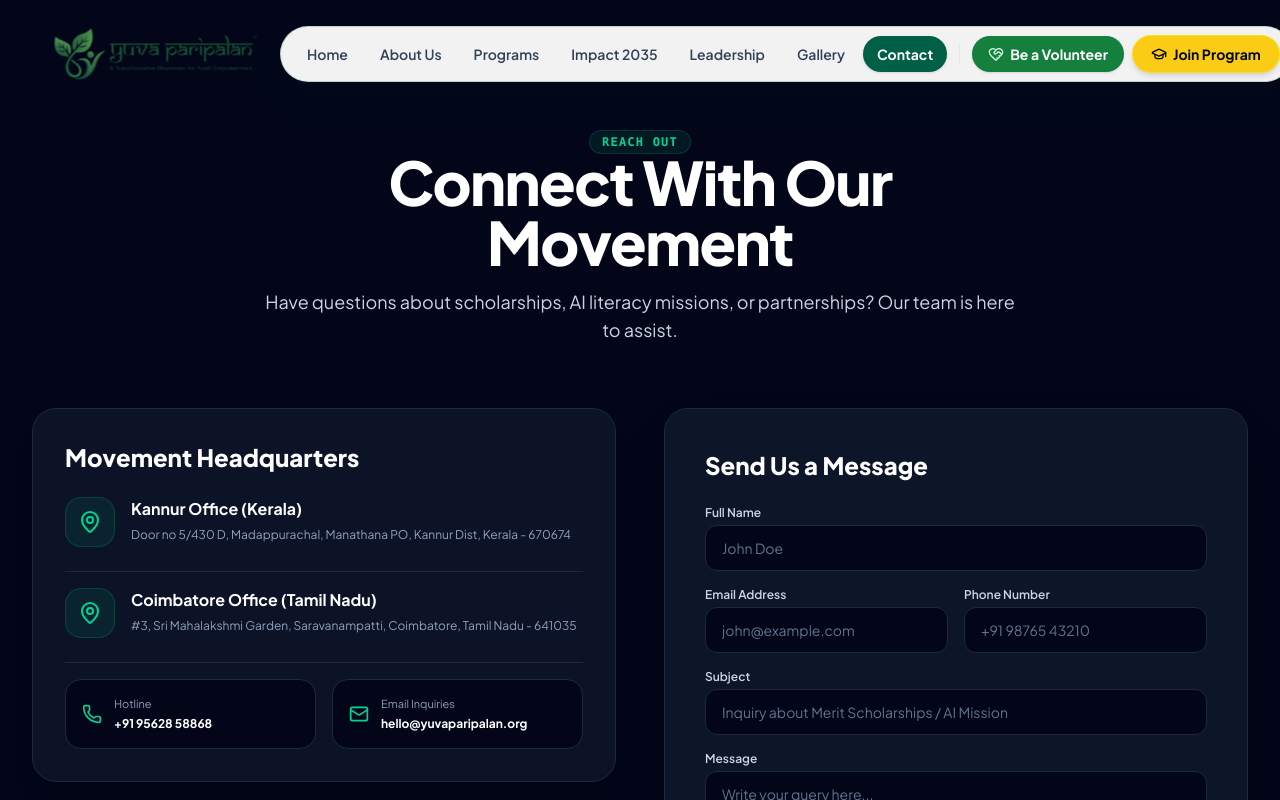
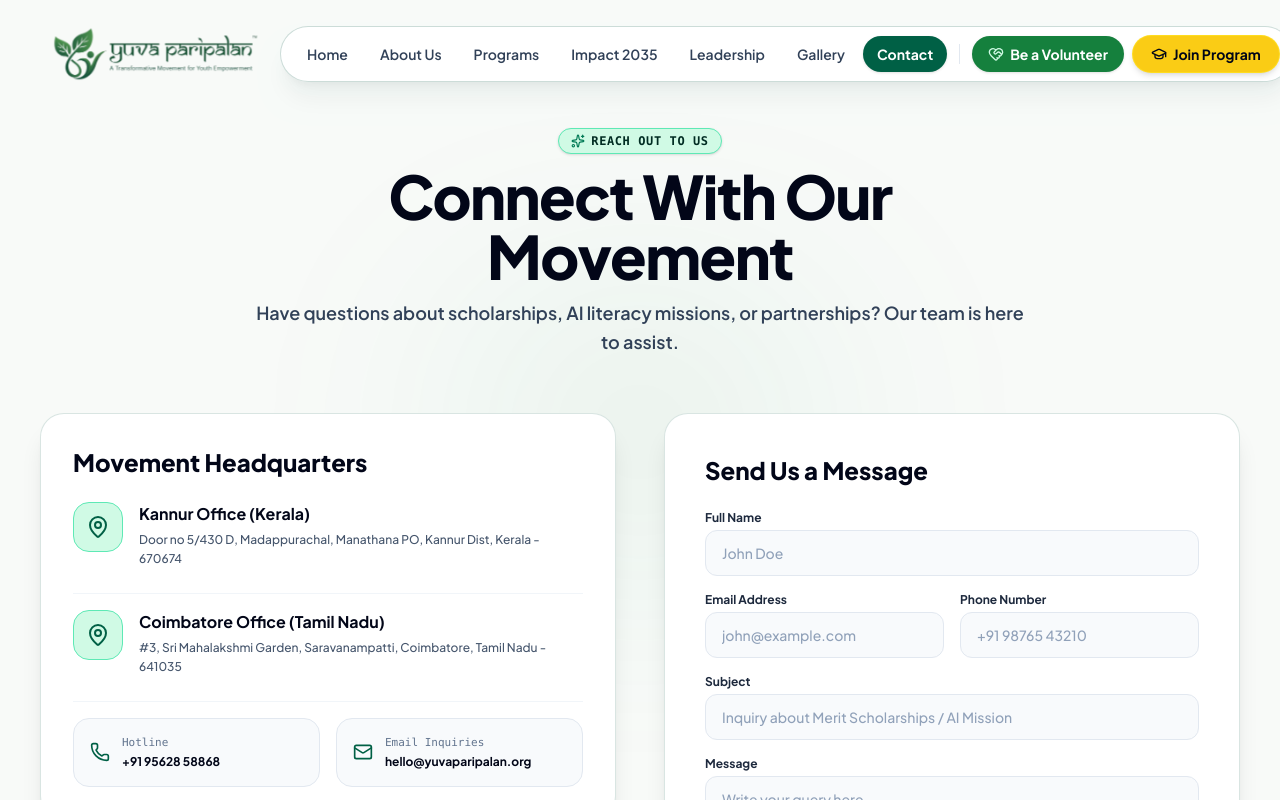
Before and after one commit to BSDigitalLab/yuvaparipalan_foundation-web, a React (Vite) app: page /contact in a window 1280 px wide. Shown: the top 800 px of the page. Built offline with nearby package versions, Linux system fonts and the light colour scheme.

Commit message:
fix: update Contact, Volunteer, and Partner pages to light botanical brochure background theme

```diff
--- a/src/pages/ContactPage.tsx
+++ b/src/pages/ContactPage.tsx
@@ -5,7 +5,7 @@ import { zodResolver } from '@hookform/resolvers/zod';
 import { z } from 'zod';
 import { FadeIn } from '../components/motion/FadeIn';
 import { Button } from '../components/ui/Button';
-import { MapPin, Phone, Mail, Globe, Send, CheckCircle2, Clock } from 'lucide-react';
+import { MapPin, Phone, Mail, Send, CheckCircle2, Clock, Sparkles } from 'lucide-react';
 import confetti from 'canvas-confetti';
 
 const contactSchema = z.object({
@@ -44,78 +44,88 @@ export const ContactPage: React.FC = () => {
         description="Get in touch with Yuvaparipalan Foundation headquarters in Kannur (Kerala) & Coimbatore (Tamil Nadu)."
       />
 
-      <div className="pt-32 pb-24 bg-slate-950">
-        <div className="max-w-7xl mx-auto px-4 sm:px-6 lg:px-8">
+      <div className="pt-24 sm:pt-32 pb-20 sm:pb-24 bg-[#f8faf8] relative overflow-hidden">
+        {/* Background Ambient Radial Lighting */}
+        <div
+          className="absolute top-1/6 left-1/2 -translate-x-1/2 w-[800px] h-[500px] pointer-events-none opacity-20"
+          style={{
+            background: 'radial-gradient(circle, rgba(21, 128, 61, 0.35) 0%, rgba(16, 185, 129, 0.08) 50%, transparent 80%)',
+            filter: 'blur(80px)',
+          }}
+        />
+
+        <div className="max-w-[1440px] mx-auto px-4 sm:px-6 lg:px-10 relative z-10">
           <FadeIn direction="up">
-            <div className="text-center max-w-3xl mx-auto mb-16 space-y-4">
-              <span className="text-xs font-mono font-semibold tracking-widest text-emerald-400 uppercase bg-emerald-500/10 px-3 py-1 rounded-full border border-emerald-500/20">
-                Reach Out
-              </span>
-              <h1 className="font-heading text-4xl sm:text-6xl font-extrabold text-white tracking-tight">
+            <div className="text-center max-w-3xl mx-auto mb-14 space-y-3">
+              <div className="inline-flex items-center gap-1.5 px-3 py-1 rounded-full bg-emerald-100 text-emerald-950 border border-emerald-300 text-xs font-mono font-bold uppercase tracking-wider shadow-sm">
+                <Sparkles className="w-3.5 h-3.5 text-emerald-700" />
+                <span>Reach Out To Us</span>
+              </div>
+              <h1 className="font-heading text-4xl sm:text-6xl font-black text-slate-950 tracking-tight">
                 Connect With Our Movement
               </h1>
-              <p className="text-slate-300 text-base sm:text-lg">
+              <p className="text-slate-700 text-base sm:text-lg font-semibold leading-relaxed">
                 Have questions about scholarships, AI literacy missions, or partnerships? Our team is here to assist.
               </p>
             </div>
           </FadeIn>
 
-          <div className="grid grid-cols-1 lg:grid-cols-2 gap-12">
+          <div className="grid grid-cols-1 lg:grid-cols-2 gap-8 lg:gap-12">
             {/* Contact Information & Office Cards */}
             <FadeIn direction="left">
-              <div className="space-y-8">
-                <div className="p-8 rounded-3xl bg-slate-900/80 border border-slate-800 space-y-6 shadow-xl">
-                  <h3 className="font-heading font-extrabold text-2xl text-white">Movement Headquarters</h3>
+              <div className="space-y-6">
+                <div className="p-8 rounded-3xl bg-white border border-emerald-900/15 space-y-6 shadow-xl text-left">
+                  <h3 className="font-heading font-extrabold text-2xl text-slate-950">Movement Headquarters</h3>
 
-                  <div className="space-y-6 text-sm text-slate-300">
+                  <div className="space-y-6 text-sm text-slate-700">
                     <div className="flex items-start gap-4">
-                      <div className="p-3 rounded-2xl bg-emerald-500/10 border border-emerald-500/20 shrink-0">
-                        <MapPin className="w-6 h-6 text-emerald-400" />
+                      <div className="p-3 rounded-2xl bg-emerald-100 text-emerald-800 border border-emerald-300 shrink-0">
+                        <MapPin className="w-6 h-6 text-emerald-800" />
                       </div>
                       <div>
-                        <strong className="text-white text-base block">Kannur Office (Kerala)</strong>
-                        <p className="text-xs text-slate-400 mt-1 leading-relaxed">
+                        <strong className="text-slate-950 text-base block font-bold">Kannur Office (Kerala)</strong>
+                        <p className="text-xs text-slate-600 mt-1 leading-relaxed font-medium">
                           Door no 5/430 D, Madappurachal, Manathana PO, Kannur Dist, Kerala - 670674
                         </p>
                       </div>
                     </div>
 
-                    <div className="flex items-start gap-4 pt-4 border-t border-slate-800">
-                      <div className="p-3 rounded-2xl bg-emerald-500/10 border border-emerald-500/20 shrink-0">
-                        <MapPin className="w-6 h-6 text-emerald-400" />
+                    <div className="flex items-start gap-4 pt-4 border-t border-slate-100">
+                      <div className="p-3 rounded-2xl bg-emerald-100 text-emerald-800 border border-emerald-300 shrink-0">
+                        <MapPin className="w-6 h-6 text-emerald-800" />
                       </div>
                       <div>
-                        <strong className="text-white text-base block">Coimbatore Office (Tamil Nadu)</strong>
-                        <p className="text-xs text-slate-400 mt-1 leading-relaxed">
+                        <strong className="text-slate-950 text-base block font-bold">Coimbatore Office (Tamil Nadu)</strong>
+                        <p className="text-xs text-slate-600 mt-1 leading-relaxed font-medium">
                           #3, Sri Mahalakshmi Garden, Saravanampatti, Coimbatore, Tamil Nadu - 641035
                         </p>
                       </div>
                     </div>
 
-                    <div className="grid grid-cols-1 sm:grid-cols-2 gap-4 pt-4 border-t border-slate-800">
-                      <a href="tel:+919562858868" className="p-4 rounded-2xl bg-slate-950 border border-slate-800 hover:border-emerald-500/40 transition-colors flex items-center gap-3">
-                        <Phone className="w-5 h-5 text-emerald-400" />
+                    <div className="grid grid-cols-1 sm:grid-cols-2 gap-4 pt-4 border-t border-slate-100">
+                      <a href="tel:+919562858868" className="p-4 rounded-2xl bg-slate-50 border border-slate-200 hover:border-emerald-500 transition-colors flex items-center gap-3">
+                        <Phone className="w-5 h-5 text-emerald-800" />
                         <div>
-                          <span className="text-[11px] text-slate-400 block">Hotline</span>
-                          <strong className="text-xs text-white">+91 95628 58868</strong>
+                          <span className="text-[11px] text-slate-500 block font-mono">Hotline</span>
+                          <strong className="text-xs text-slate-950 font-bold">+91 95628 58868</strong>
                         </div>
                       </a>
 
-                      <a href="mailto:hello@yuvaparipalan.org" className="p-4 rounded-2xl bg-slate-950 border border-slate-800 hover:border-emerald-500/40 transition-colors flex items-center gap-3">
-                        <Mail className="w-5 h-5 text-emerald-400" />
+                      <a href="mailto:hello@yuvaparipalan.org" className="p-4 rounded-2xl bg-slate-50 border border-slate-200 hover:border-emerald-500 transition-colors flex items-center gap-3">
+                        <Mail className="w-5 h-5 text-emerald-800" />
                         <div>
-                          <span className="text-[11px] text-slate-400 block">Email Inquiries</span>
-                          <strong className="text-xs text-white">hello@yuvaparipalan.org</strong>
+                          <span className="text-[11px] text-slate-500 block font-mono">Email Inquiries</span>
+                          <strong className="text-xs text-slate-950 font-bold">hello@yuvaparipalan.org</strong>
                         </div>
                       </a>
                     </div>
                   </div>
                 </div>
 
-                <div className="p-6 rounded-3xl bg-slate-900/60 border border-slate-800 flex items-center gap-4 text-xs text-slate-300">
-                  <Clock className="w-5 h-5 text-emerald-400 shrink-0" />
+                <div className="p-6 rounded-3xl bg-white border border-emerald-900/15 flex items-center gap-4 text-xs text-slate-700 shadow-md text-left">
+                  <Clock className="w-5 h-5 text-emerald-800 shrink-0" />
                   <div>
-                    <strong className="text-white block">Working Hours</strong>
+                    <strong className="text-slate-950 block font-bold">Working Hours</strong>
                     Monday – Saturday: 9:00 AM – 6:00 PM IST
                   </div>
                 </div>
@@ -124,16 +134,16 @@ export const ContactPage: React.FC = () => {
 
             {/* Interactive Contact Form */}
             <FadeIn direction="right">
-              <div className="p-8 sm:p-10 rounded-3xl bg-slate-900/90 border border-slate-800 shadow-2xl space-y-6">
-                <h3 className="font-heading font-extrabold text-2xl text-white">Send Us a Message</h3>
+              <div className="p-8 sm:p-10 rounded-3xl bg-white border border-emerald-900/15 shadow-xl space-y-6 text-left">
+                <h3 className="font-heading font-extrabold text-2xl text-slate-950">Send Us a Message</h3>
 
                 {isSubmitted ? (
-                  <div className="p-8 rounded-2xl bg-emerald-950/40 border border-emerald-500/30 text-center space-y-4 animate-fadeIn">
-                    <div className="w-12 h-12 rounded-full bg-emerald-500/20 border border-emerald-500/40 text-emerald-400 flex items-center justify-center mx-auto">
+                  <div className="p-8 rounded-2xl bg-emerald-50 border border-emerald-300 text-center space-y-4 animate-fadeIn">
+                    <div className="w-12 h-12 rounded-full bg-emerald-100 text-emerald-800 flex items-center justify-center mx-auto">
                       <CheckCircle2 className="w-6 h-6" />
                     </div>
-                    <h4 className="font-heading font-bold text-xl text-white">Message Sent Successfully!</h4>
-                    <p className="text-xs text-slate-300">
+                    <h4 className="font-heading font-bold text-xl text-slate-950">Message Sent Successfully!</h4>
+                    <p className="text-xs text-slate-600 font-medium">
                       Thank you for contacting Yuvaparipalan Foundation. Our representative will get back to you shortly.
                     </p>
                     <Button variant="outline" size="sm" onClick={() => setIsSubmitted(false)}>
@@ -143,67 +153,67 @@ export const ContactPage: React.FC = () => {
                 ) : (
                   <form onSubmit={handleSubmit(onSubmit)} className="space-y-4">
                     <div>
-                      <label className="block text-xs font-semibold text-slate-300 mb-1">Full Name</label>
+                      <label className="block text-xs font-bold text-slate-800 mb-1">Full Name</label>
                       <input
                         {...register('fullName')}
                         type="text"
                         placeholder="John Doe"
-                        className="w-full px-4 py-3 rounded-xl bg-slate-950 border border-slate-800 text-white placeholder-slate-500 focus:outline-none focus:border-emerald-500 text-sm"
+                        className="w-full px-4 py-3 rounded-xl bg-slate-50 border border-slate-200 text-slate-950 placeholder-slate-400 focus:outline-none focus:border-[#15803d] focus:bg-white text-sm font-medium"
                       />
-                      {errors.fullName && <span className="text-xs text-rose-400 mt-1">{errors.fullName.message}</span>}
+                      {errors.fullName && <span className="text-xs text-rose-600 mt-1 block font-semibold">{errors.fullName.message}</span>}
                     </div>
 
                     <div className="grid grid-cols-1 sm:grid-cols-2 gap-4">
                       <div>
-                        <label className="block text-xs font-semibold text-slate-300 mb-1">Email Address</label>
+                        <label className="block text-xs font-bold text-slate-800 mb-1">Email Address</label>
                         <input
                           {...register('email')}
                           type="email"
                           placeholder="john@example.com"
-                          className="w-full px-4 py-3 rounded-xl bg-slate-950 border border-slate-800 text-white placeholder-slate-500 focus:outline-none focus:border-emerald-500 text-sm"
+                          className="w-full px-4 py-3 rounded-xl bg-slate-50 border border-slate-200 text-slate-950 placeholder-slate-400 focus:outline-none focus:border-[#15803d] focus:bg-white text-sm font-medium"
                         />
-                        {errors.email && <span className="text-xs text-rose-400 mt-1">{errors.email.message}</span>}
+                        {errors.email && <span className="text-xs text-rose-600 mt-1 block font-semibold">{errors.email.message}</span>}
                       </div>
 
                       <div>
-                        <label className="block text-xs font-semibold text-slate-300 mb-1">Phone Number</label>
+                        <label className="block text-xs font-bold text-slate-800 mb-1">Phone Number</label>
                         <input
                           {...register('phone')}
                           type="tel"
                           placeholder="+91 98765 43210"
-                          className="w-full px-4 py-3 rounded-xl bg-slate-950 border border-slate-800 text-white placeholder-slate-500 focus:outline-none focus:border-emerald-500 text-sm"
+                          className="w-full px-4 py-3 rounded-xl bg-slate-50 border border-slate-200 text-slate-950 placeholder-slate-400 focus:outline-none focus:border-[#15803d] focus:bg-white text-sm font-medium"
                         />
-                        {errors.phone && <span className="text-xs text-rose-400 mt-1">{errors.phone.message}</span>}
+                        {errors.phone && <span className="text-xs text-rose-600 mt-1 block font-semibold">{errors.phone.message}</span>}
                       </div>
                     </div>
 
                     <div>
-                      <label className="block text-xs font-semibold text-slate-300 mb-1">Subject</label>
+                      <label className="block text-xs font-bold text-slate-800 mb-1">Subject</label>
                       <input
                         {...register('subject')}
                         type="text"
                         placeholder="Inquiry about Merit Scholarships / AI Mission"
-                        className="w-full px-4 py-3 rounded-xl bg-slate-950 border border-slate-800 text-white placeholder-slate-500 focus:outline-none focus:border-emerald-500 text-sm"
+                        className="w-full px-4 py-3 rounded-xl bg-slate-50 border border-slate-200 text-slate-950 placeholder-slate-400 focus:outline-none focus:border-[#15803d] focus:bg-white text-sm font-medium"
                       />
-                      {errors.subject && <span className="text-xs text-rose-400 mt-1">{errors.subject.message}</span>}
+                      {errors.subject && <span className="text-xs text-rose-600 mt-1 block font-semibold">{errors.subject.message}</span>}
                     </div>
 
                     <div>
-                      <label className="block text-xs font-semibold text-slate-300 mb-1">Message</label>
+                      <label className="block text-xs font-bold text-slate-800 mb-1">Message</label>
                       <textarea
                         {...register('message')}
                         rows={4}
                         placeholder="Write your query here..."
-                        className="w-full px-4 py-3 rounded-xl bg-slate-950 border border-slate-800 text-white placeholder-slate-500 focus:outline-none focus:border-emerald-500 text-sm"
+                        className="w-full px-4 py-3 rounded-xl bg-slate-50 border border-slate-200 text-slate-950 placeholder-slate-400 focus:outline-none focus:border-[#15803d] focus:bg-white text-sm font-medium"
                       />
-                      {errors.message && <span className="text-xs text-rose-400 mt-1">{errors.message.message}</span>}
+                      {errors.message && <span className="text-xs text-rose-600 mt-1 block font-semibold">{errors.message.message}</span>}
                     </div>
 
                     <Button
                       type="submit"
                       variant="primary"
                       size="lg"
-                      className="w-full"
+                      className="w-full bg-[#15803d] hover:bg-emerald-800 text-white font-bold"
                       isLoading={isSubmitting}
                       leftIcon={<Send className="w-4 h-4" />}
                     >
```
Also changed, not shown: src/pages/PartnerPage.tsx (+58 -45 lines), src/pages/VolunteerPage.tsx (+71 -58 lines).
